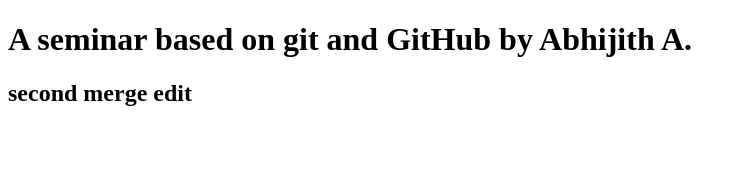
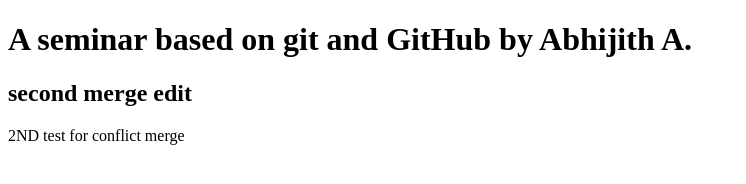
Before and after one commit to Abhijith-A/Seminar-Git-2020, a plain HTML site: page index.html in a window 1280 px wide. Shown: the whole page, without its empty margins (0-746 px from the left). Drawn offline with Linux system fonts and the light colour scheme.

Commit message:
2nd Conflict Merge

```diff
--- a/index.html
+++ b/index.html
@@ -9,6 +9,7 @@
 <body>
     <h1>A seminar based on git and GitHub by Abhijith A.</h1>
     <h2>second merge edit</h2>
+    <div>2ND test for conflict merge</div>
 </body>
 
 </html>
```
